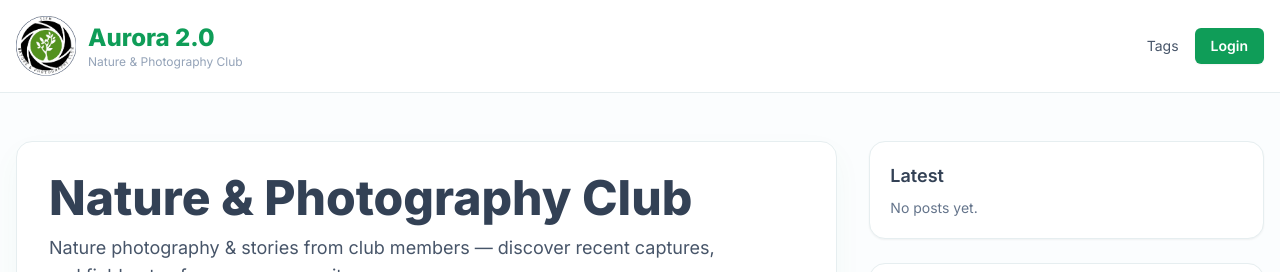
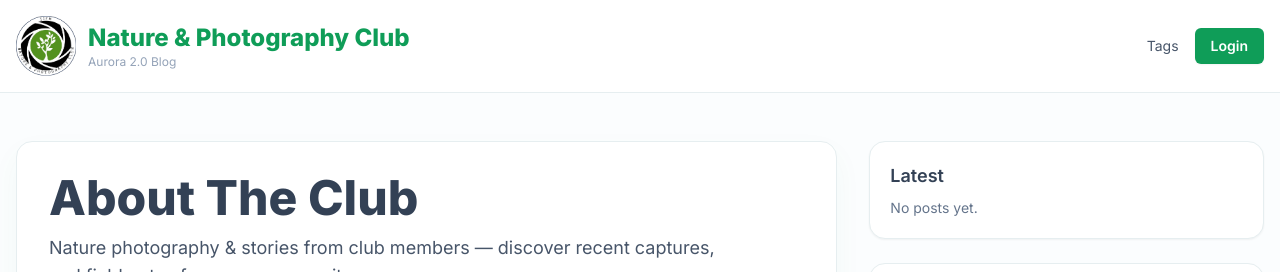
Before and after one commit to AkshathSuresh/Aurora-2.0, a Next.js app: page / in a window 1280 px wide. Shown: the top 272 px of the page. Built offline with nearby package versions, Linux system fonts and the light colour scheme; no server answers.

Commit message:
updated homepage and header

```diff
--- a/package.json
+++ b/package.json
@@ -21,14 +21,14 @@
     "emoji-picker-react": "^4.16.1",
     "formidable": "^3.5.4",
     "gray-matter": "^4.0.3",
-    "next": "16.0.10",
+    "next": "^16.3.2",
     "next-auth": "^4.24.13",
     "react": "19.2.0",
     "react-dom": "19.2.0",
     "remark": "^15.0.1",
     "remark-html": "^16.0.1",
     "remark-prism": "^1.3.6",
-    "sharp": "^0.34.5",
+    "sharp": "^0.35.3",
     "slugify": "^1.6.6",
     "use-debounce": "^10.0.6"
   },
@@ -41,7 +41,7 @@
     "@types/react-dom": "^19.2.3",
     "autoprefixer": "^10.4.22",
     "babel-plugin-react-compiler": "1.0.0",
-    "baseline-browser-mapping": "^2.8.32",
+    "baseline-browser-mapping": "^2.11.18",
     "dotenv": "^17.2.3",
     "eslint": "^9",
     "eslint-config-next": "16.0.10",
--- a/src/components/Header.tsx
+++ b/src/components/Header.tsx
@@ -33,10 +33,10 @@ export default function Header() {
 
             <div className="flex flex-col leading-tight">
               <Link href="/" className="text-lg md:text-xl font-extrabold text-[color:var(--brand)]">
-                Aurora 2.0
+                Nature & Photography Club
               </Link>
               <span className="text-[10px] md:text-xs text-slate-400 hidden sm:inline">
-                Nature & Photography Club
+                Aurora 2.0 Blog
               </span>
             </div>
           </div>
@@ -86,10 +86,10 @@ export default function Header() {
 
             <div className="flex flex-col leading-tight">
               <Link href="/" className="text-xl md:text-2xl font-extrabold text-[color:var(--brand)]">
-                Aurora 2.0
+                Nature & Photography Club
               </Link>
               <span className="text-[10px] md:text-xs text-slate-400 hidden sm:inline">
-                Nature & Photography Club
+                Aurora 2.0 Blog
               </span>
             </div>
           </div>
--- a/src/pages/index.tsx
+++ b/src/pages/index.tsx
@@ -40,7 +40,7 @@ export default function Home({ posts }: Props) {
           <div className="lg:col-span-2">
             <div className="hero p-4 md:p-8 rounded-2xl">
               <h1 className="text-2xl sm:text-3xl md:text-4xl lg:text-5xl font-extrabold leading-tight">
-                Nature & Photography Club
+                About The Club
               </h1>
               <p className="mt-3 text-base md:text-lg text-slate-600 max-w-2xl">
                 Nature photography & stories from club members — discover recent captures, and field notes from our community.
```
Also changed, not shown: 1 other file (tests, documents, lock files or other folders).
